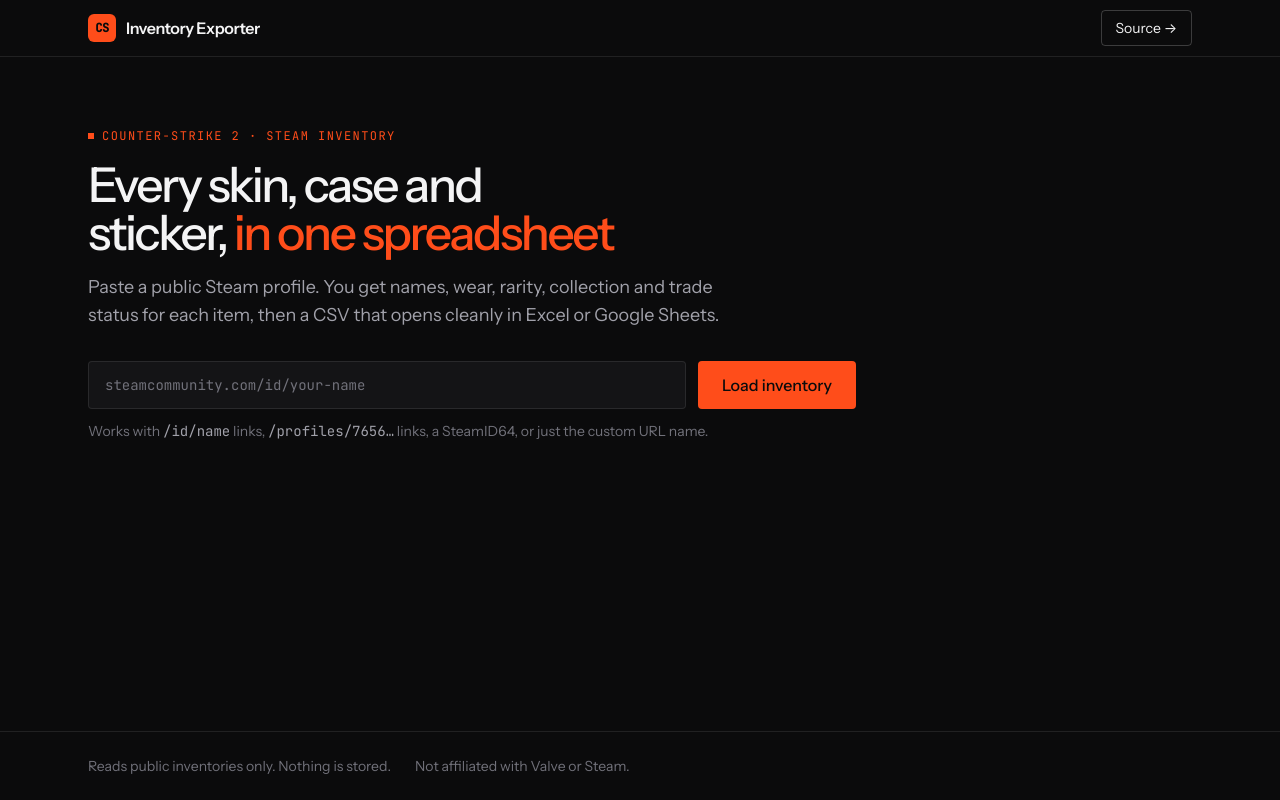
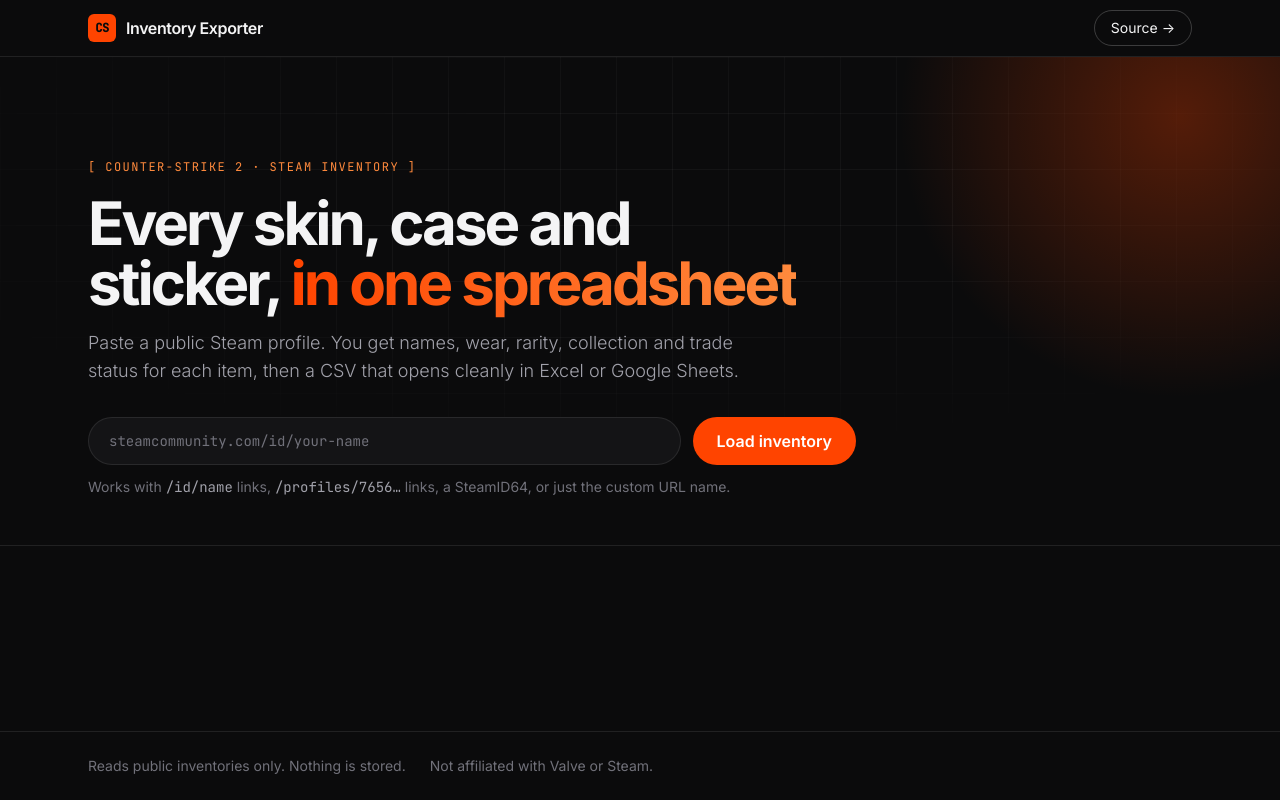
Before and after one commit to harsh-github007/cs2-inventory-exporter, a Next.js app: page / in a window 1280 px wide. Built offline with nearby package versions, Linux system fonts and the light colour scheme.

Commit message:
Match the other project sites: grid hero, pill controls, Inter

```diff
--- a/app/globals.css
+++ b/app/globals.css
@@ -5,20 +5,19 @@
 @layer base {
   :root { color-scheme: dark; }
   body { @apply bg-bg text-ink font-sans antialiased; }
-  :focus-visible { outline: 2px solid #FF4D1A; outline-offset: 2px; }
+  :focus-visible { outline: 2px solid #FF4400; outline-offset: 2px; }
 }
 
 @layer components {
   .eyebrow {
-    @apply inline-flex items-center gap-2 font-mono text-xs uppercase tracking-[0.12em] text-accent;
+    @apply inline-flex items-center gap-2 font-mono text-xs uppercase tracking-[0.12em] text-accent-2;
   }
-  .eyebrow::before { content: ''; @apply w-1.5 h-1.5 bg-current; }
   .btn-accent {
-    @apply inline-flex items-center justify-center rounded bg-accent text-ink-inverse font-medium
+    @apply inline-flex items-center justify-center rounded-full bg-accent text-white font-semibold
       hover:brightness-110 disabled:opacity-50 disabled:cursor-not-allowed transition;
   }
   .btn-ghost {
-    @apply inline-flex items-center justify-center h-9 px-3.5 rounded border border-white/20 text-sm
+    @apply inline-flex items-center justify-center h-9 px-4 rounded-full border border-white/20 text-sm
       hover:border-white/60 transition whitespace-nowrap;
   }
   .chip {
@@ -26,6 +25,23 @@
   }
 }
 
+@layer components {
+  .hero-grid { position: relative; overflow: hidden; }
+  .hero-grid::before {
+    content: ''; position: absolute; inset: 0; pointer-events: none; opacity: .55;
+    background-image: linear-gradient(rgba(255,255,255,.07) 1px, transparent 1px), linear-gradient(90deg, rgba(255,255,255,.07) 1px, transparent 1px);
+    background-size: 56px 56px;
+    mask-image: radial-gradient(ellipse 80% 70% at 50% 30%, #000 30%, transparent 75%);
+    -webkit-mask-image: radial-gradient(ellipse 80% 70% at 50% 30%, #000 30%, transparent 75%);
+  }
+  .hero-grid::after {
+    content: ''; position: absolute; width: 640px; height: 640px; right: -220px; top: -260px; pointer-events: none;
+    background: radial-gradient(circle, rgba(255, 68, 0, .3), transparent 62%);
+  }
+  .hero-grid > * { position: relative; z-index: 1; }
+  .text-gradient { background: linear-gradient(90deg, #FF4400, #FF8A3D); -webkit-background-clip: text; background-clip: text; color: transparent; }
+}
+
 @media (prefers-reduced-motion: reduce) {
   * { transition: none !important; animation: none !important; }
 }
--- a/app/layout.js
+++ b/app/layout.js
@@ -17,7 +17,7 @@
         {/* eslint-disable-next-line @next/next/no-page-custom-font */}
         <link
           rel="stylesheet"
-          href="https://fonts.googleapis.com/css2?family=Instrument+Sans:wght@300;400;500;600&family=JetBrains+Mono:wght@400;500&display=swap"
+          href="https://fonts.googleapis.com/css2?family=Inter:wght@300;400;500;600;700&family=JetBrains+Mono:wght@400;500&display=swap"
         />
       </head>
       <body>{children}</body>
--- a/app/page.js
+++ b/app/page.js
@@ -106,10 +106,11 @@
       </header>
 
       <main className="flex-1">
-        <section className="mx-auto max-w-6xl px-4 sm:px-6 pt-12 sm:pt-16 pb-8">
-          <p className="eyebrow">Counter-Strike 2 · Steam inventory</p>
-          <h1 className="mt-4 text-4xl sm:text-5xl font-medium tracking-tighter text-balance max-w-3xl">
-            Every skin, case and sticker, <span className="text-accent">in one spreadsheet</span>
+        <div className="hero-grid border-b border-line">
+        <section className="mx-auto max-w-6xl px-4 sm:px-6 pt-16 sm:pt-24 pb-12">
+          <p className="eyebrow">[ Counter-Strike 2 · Steam inventory ]</p>
+          <h1 className="mt-4 text-4xl sm:text-5xl font-bold tracking-tighter text-balance max-w-3xl leading-[1.02] sm:text-6xl">
+            Every skin, case and sticker, <span className="text-gradient">in one spreadsheet</span>
           </h1>
           <p className="mt-4 text-muted font-light text-lg max-w-2xl">
             Paste a public Steam profile. You get names, wear, rarity, collection and trade status for each item, then a CSV that opens cleanly in Excel or Google Sheets.
@@ -124,7 +125,7 @@
               placeholder="steamcommunity.com/id/your-name"
               autoComplete="off"
               spellCheck="false"
-              className="flex-1 min-w-0 h-12 px-4 rounded bg-surface border border-line font-mono text-sm placeholder:text-faint focus:outline-none focus:border-accent"
+              className="flex-1 min-w-0 h-12 px-5 rounded-full bg-surface border border-line font-mono text-sm placeholder:text-faint focus:outline-none focus:border-accent"
               disabled={status === 'loading'}
             />
             <button type="submit" className="btn-accent h-12 px-6" disabled={status === 'loading'}>
@@ -137,6 +138,7 @@
 
           {status === 'error' && error && <ErrorCard error={error} />}
         </section>
+        </div>
 
         {status === 'loading' && (
           <section className="mx-auto max-w-6xl px-4 sm:px-6 pb-16" aria-busy="true">
--- a/tailwind.config.js
+++ b/tailwind.config.js
@@ -11,10 +11,11 @@
         'ink-inverse': '#0B0B0C',
         muted: '#A1A1AA',
         faint: '#71717A',
-        accent: '#FF4D1A',
+        accent: '#FF4400',
+        'accent-2': '#FF8A3D',
       },
       fontFamily: {
-        sans: ['"Instrument Sans"', '-apple-system', 'Segoe UI', 'system-ui', 'sans-serif'],
+        sans: ['Inter', '-apple-system', 'Segoe UI', 'system-ui', 'sans-serif'],
         mono: ['"JetBrains Mono"', 'SF Mono', 'ui-monospace', 'Menlo', 'monospace'],
       },
     },
```
